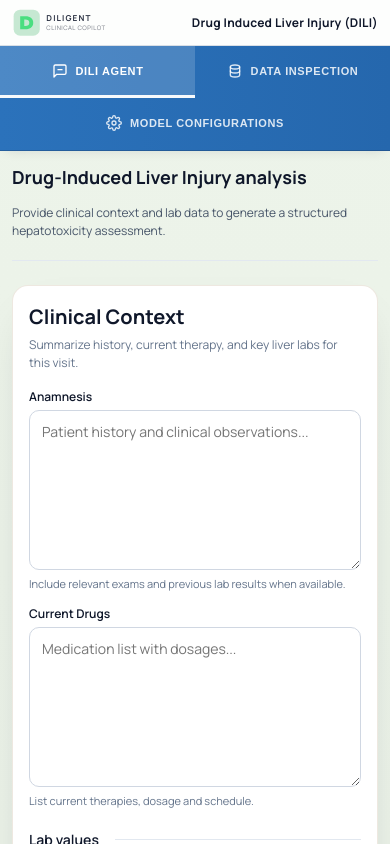
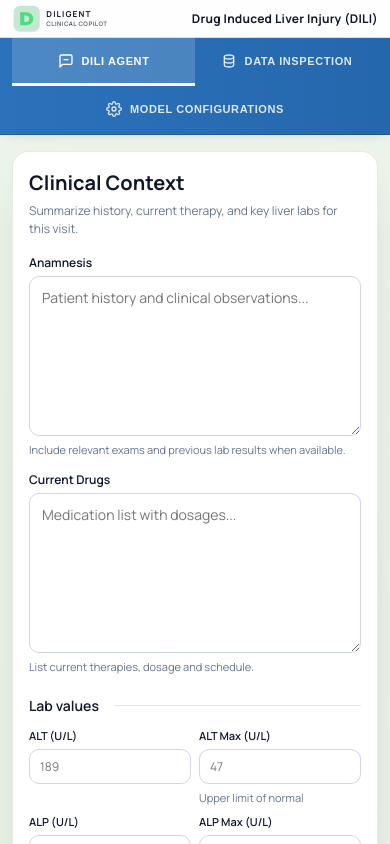
Before and after one commit to CTCycle/DILIGENT-Clinical-Copilot, a React (Vite) app in the folder DILIGENT/client/: page / in a window 390 px wide. Shown: the top 844 px of the page. Built offline with nearby package versions, Linux system fonts and the light colour scheme; no server answers.

Commit message:
tighten top nav layout and remove DILI agent page hero title

```diff
--- a/DILIGENT/client/src/components/NavSidebar.tsx
+++ b/DILIGENT/client/src/components/NavSidebar.tsx
@@ -16,10 +16,10 @@ const DiligentLogo = () => (
             d="M10 26V10h6.5c6 0 9.5 3.1 9.5 8s-3.5 8-9.5 8H10zm5-4h1.2c3.2 0 5-1.3 5-4s-1.8-4-5-4H15v8z"
             fill="#4ade80"
         />
-        <text x="42" y="16" fill="rgba(15,23,42,0.88)" fontSize="10" fontWeight="700" letterSpacing="0.14em">
+        <text x="42" y="16" fill="#0f172a" fontSize="10" fontWeight="800" letterSpacing="0.14em">
             DILIGENT
         </text>
-        <text x="42" y="27" fill="rgba(15,23,42,0.56)" fontSize="7.5" letterSpacing="0.08em">
+        <text x="42" y="27" fill="rgba(15,23,42,0.74)" fontSize="7.5" fontWeight="600" letterSpacing="0.08em">
             CLINICAL COPILOT
         </text>
     </svg>
--- a/DILIGENT/client/src/pages/DiliAgentPage.tsx
+++ b/DILIGENT/client/src/pages/DiliAgentPage.tsx
@@ -355,13 +355,6 @@ export function DiliAgentPage(): React.JSX.Element {
     return (
         <>
             <main className="page-container">
-                <header className="page-header">
-                    <h1>Drug-Induced Liver Injury analysis</h1>
-                    <p className="lede">
-                        Provide clinical context and lab data to generate a structured hepatotoxicity assessment.
-                    </p>
-                </header>
-
                 <div className="main-form-grid">
                     {/* Clinical Inputs Column */}
                     <section className="card clinical-inputs">
--- a/DILIGENT/client/src/styles.css
+++ b/DILIGENT/client/src/styles.css
@@ -1548,7 +1548,7 @@ input[type="date"]::-webkit-calendar-picker-indicator:hover {
 }
 
 .app-header {
-  padding: var(--space-md) var(--space-xl);
+  padding: var(--space-sm) var(--space-xl);
   border-bottom: 1px solid rgba(148, 163, 184, 0.34);
   background: rgba(255, 255, 255, 0.88);
   backdrop-filter: blur(8px);
@@ -1585,6 +1585,10 @@ input[type="date"]::-webkit-calendar-picker-indicator:hover {
 }
 
 .tab-bar {
+  display: flex;
+  align-items: stretch;
+  justify-content: flex-start;
+  padding: 0 var(--space-md);
   background: linear-gradient(90deg, #2b72bb 0%, #2567ad 100%);
   border-bottom: 1px solid rgba(15, 23, 42, 0.2);
   box-shadow: var(--shadow-sm);
@@ -1592,8 +1596,8 @@ input[type="date"]::-webkit-calendar-picker-indicator:hover {
 
 .tab-items {
   display: flex;
-  flex-wrap: wrap;
-  width: 100%;
+  flex-wrap: nowrap;
+  width: clamp(560px, 40%, 760px);
 }
 
 .tab-item {
@@ -1601,8 +1605,8 @@ input[type="date"]::-webkit-calendar-picker-indicator:hover {
   align-items: center;
   justify-content: center;
   gap: var(--space-sm);
-  flex: 1 1 220px;
-  min-height: 56px;
+  flex: 1 1 0;
+  min-height: 50px;
   border: none;
   border-bottom: 3px solid transparent;
   background: transparent;
@@ -1668,7 +1672,7 @@ input[type="date"]::-webkit-calendar-picker-indicator:hover {
   }
 
   .app-header {
-    padding: var(--space-sm) var(--space-md);
+    padding: var(--space-xs) var(--space-md);
   }
 
   .app-header-logo {
@@ -1679,9 +1683,15 @@ input[type="date"]::-webkit-calendar-picker-indicator:hover {
     font-size: var(--font-sm);
   }
 
+  .tab-items {
+    width: 100%;
+    min-width: 0;
+    flex-wrap: wrap;
+  }
+
   .tab-item {
     flex-basis: 50%;
-    min-height: 52px;
+    min-height: 48px;
   }
 
   .tab-label {
```
